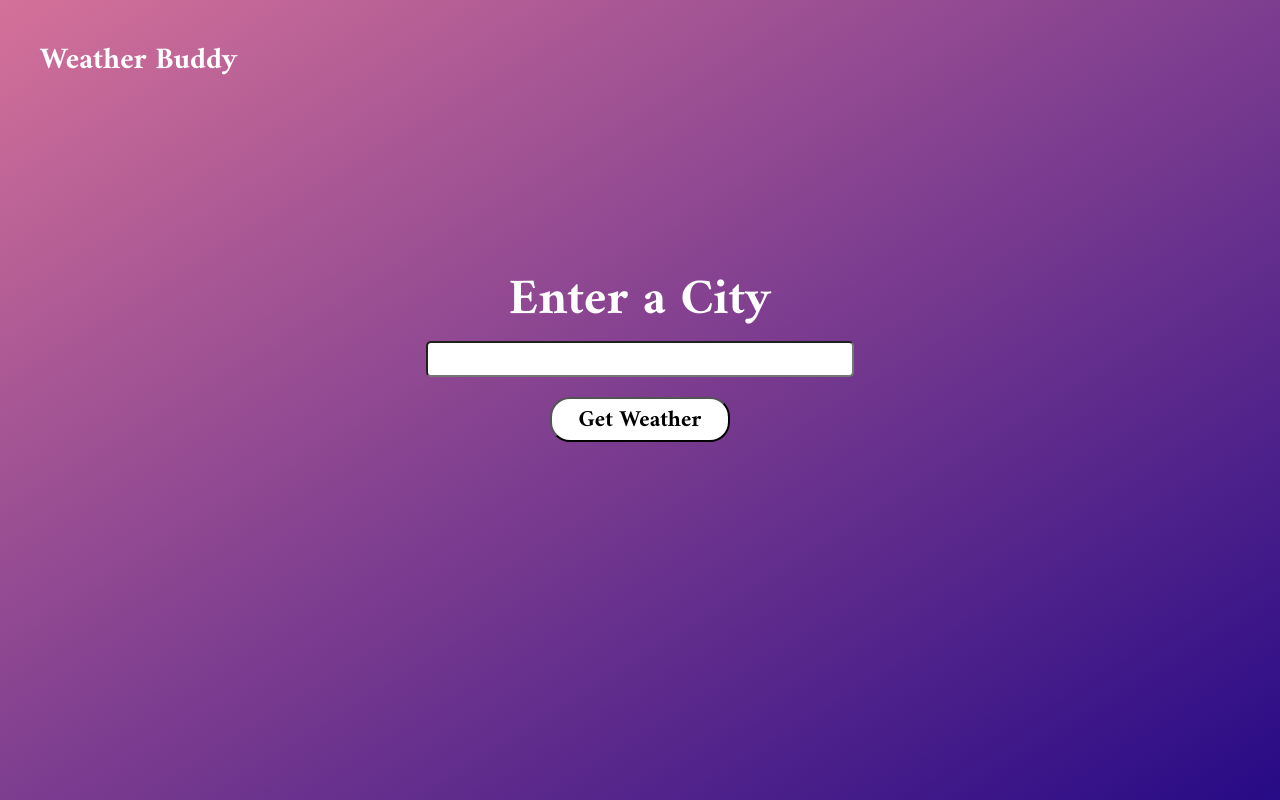
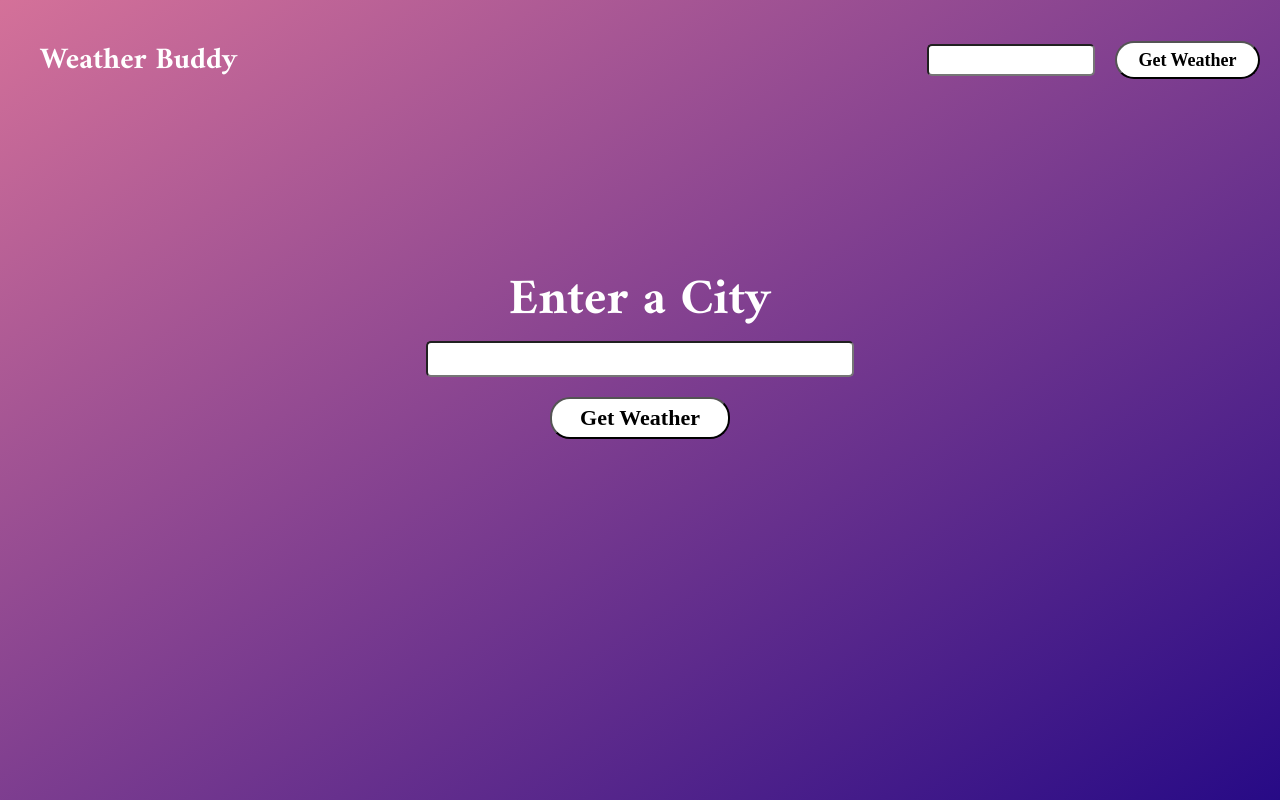
Before and after one commit to miguelagol/weather-buddy, a React (Create React App) app: page / in a window 1280 px wide. Built offline with nearby package versions, Linux system fonts and the light colour scheme.

Commit message:
Add media queries styles

```diff
--- a/src/components/App.module.css
+++ b/src/components/App.module.css
@@ -25,9 +25,9 @@ h2 {
    color: white;
 }
 
-@media screen and (min-height: 600px) {
+@media screen and (min-height: 700px) {
    h1 {
-      font-size: 40px;
+      font-size: 48px;
    }
 }
 
--- a/src/components/Button.module.css
+++ b/src/components/Button.module.css
@@ -11,20 +11,23 @@ button {
    display: none;
 }
 
-@media screen and (min-height: 600px) {
+@media screen and (min-height: 700px) {
    button {
-      height: 45px;
+      height: 42px;
       width: 180px;
       border-radius: 20px;
       cursor: pointer;
       background-color: white;
-      font: bold 23px Amiri;
+      font: bold 22px Lori;
    }
 }
 
-/* @media screen and (min-width: 700px) {
+@media screen and (min-width: 700px) {
    .visibility {
       display: block;
-      width: 200px;
+      width: 145px;
+      height: 38px;
+      font-size: 18px;
+      margin-right: 20px;
    }
-} */
+}
--- a/src/components/Input.module.css
+++ b/src/components/Input.module.css
@@ -10,15 +10,14 @@ input {
    display: none;
 }
 
-/* @media screen and (min-width: 700px) {
-   .visibility {
-      display: block;
-      width: 200px;
-   }
-} */
-
 @media screen and (min-width: 700px) {
    input {
       width: 420px;
    }
+
+   .visibility {
+      display: block;
+      height: 26px;
+      width: 160px;
+   }
 }
```
